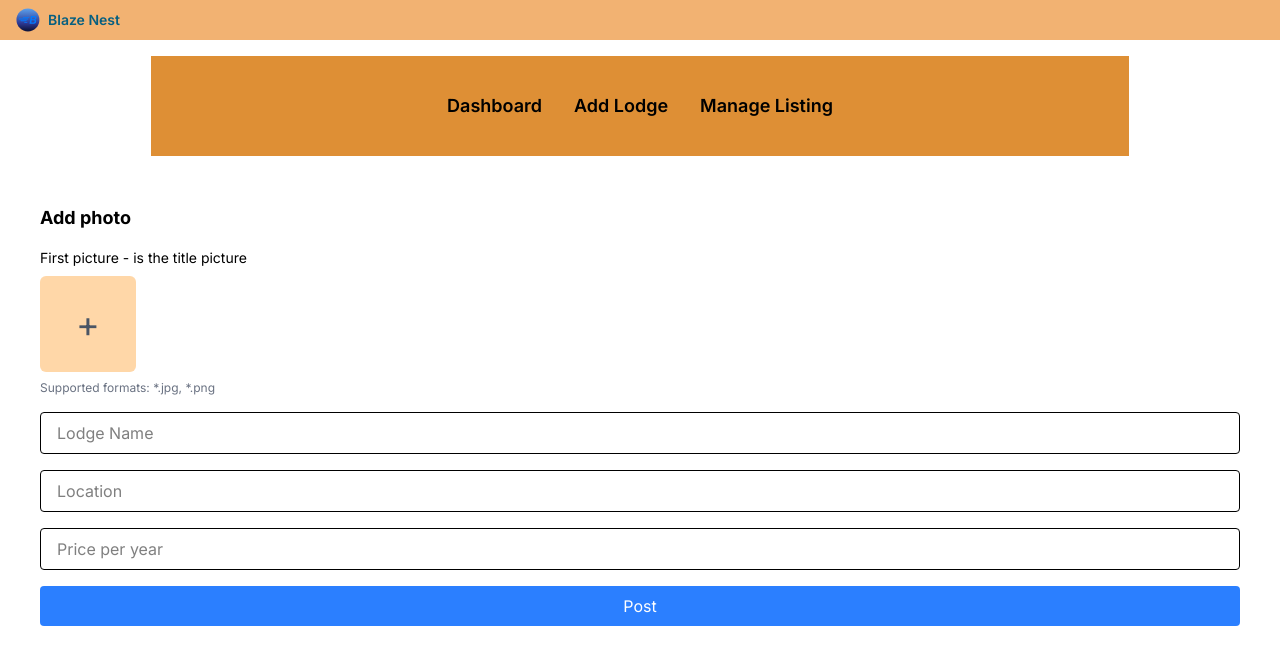
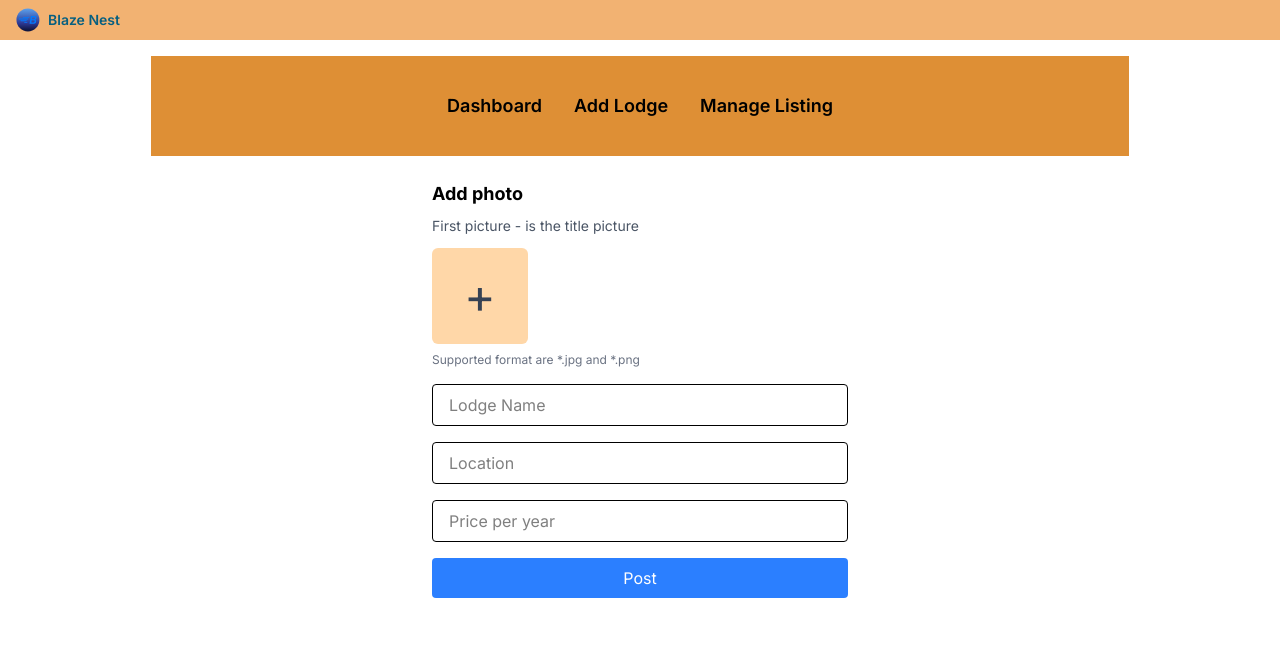
Before and after one commit to ben781105/blaze-nest, a React (Vite) app: page /add-lodge in a window 1280 px wide. Shown: the top 664 px of the page. Built offline with nearby package versions, Linux system fonts and the light colour scheme.

Commit message:
update: dashboard and lodge

```diff
--- a/src/components/AddLodge.jsx
+++ b/src/components/AddLodge.jsx
@@ -22,20 +22,23 @@ const AddLodge = () => {
 
   const handleSubmit = (e) => {
     e.preventDefault();
-    console.log(lodgeData); // You can replace this with an API call
+    console.log(lodgeData); // Replace with API call
   };
 
   return (
-    <div className="px-6 py-8">
-      <h2 className="text-lg font-bold mb-4">Add photo</h2>
-      <p className="text-sm mb-2">First picture - is the title picture</p>
-      <label className="flex justify-center items-center bg-orange-200 text-4xl text-gray-600 w-24 h-24 rounded-md cursor-pointer mb-2">
-        +
-        <input type="file" accept=".jpg,.png" onChange={handleImageUpload} className="hidden" />
-      </label>
-      <p className="text-xs text-gray-500 mb-4">Supported formats: *.jpg, *.png</p>
+    <div className="w-full max-w-md mx-auto pt-2 px-4 pb-8">
+  <h2 className="text-lg font-bold mb-2">Add photo</h2>
+  <p className="text-sm text-gray-600 mb-3">First picture - is the title picture</p>
 
-      <form onSubmit={handleSubmit} className="flex flex-col gap-4">
+  <div className="flex flex-col items-start mb-4">
+    <label className="flex items-center justify-center bg-orange-200 text-5xl text-gray-700 w-24 h-24 rounded-md cursor-pointer mb-2">
+      +
+      <input type="file" accept=".jpg,.png" onChange={handleImageUpload} className="hidden" />
+    </label>
+    <p className="text-xs text-gray-500">Supported format are *.jpg and *.png</p>
+  </div>
+
+      <form onSubmit={handleSubmit} className="flex flex-col gap-4 mt-4">
         <input
           type="text"
           name="lodgeName"
```
